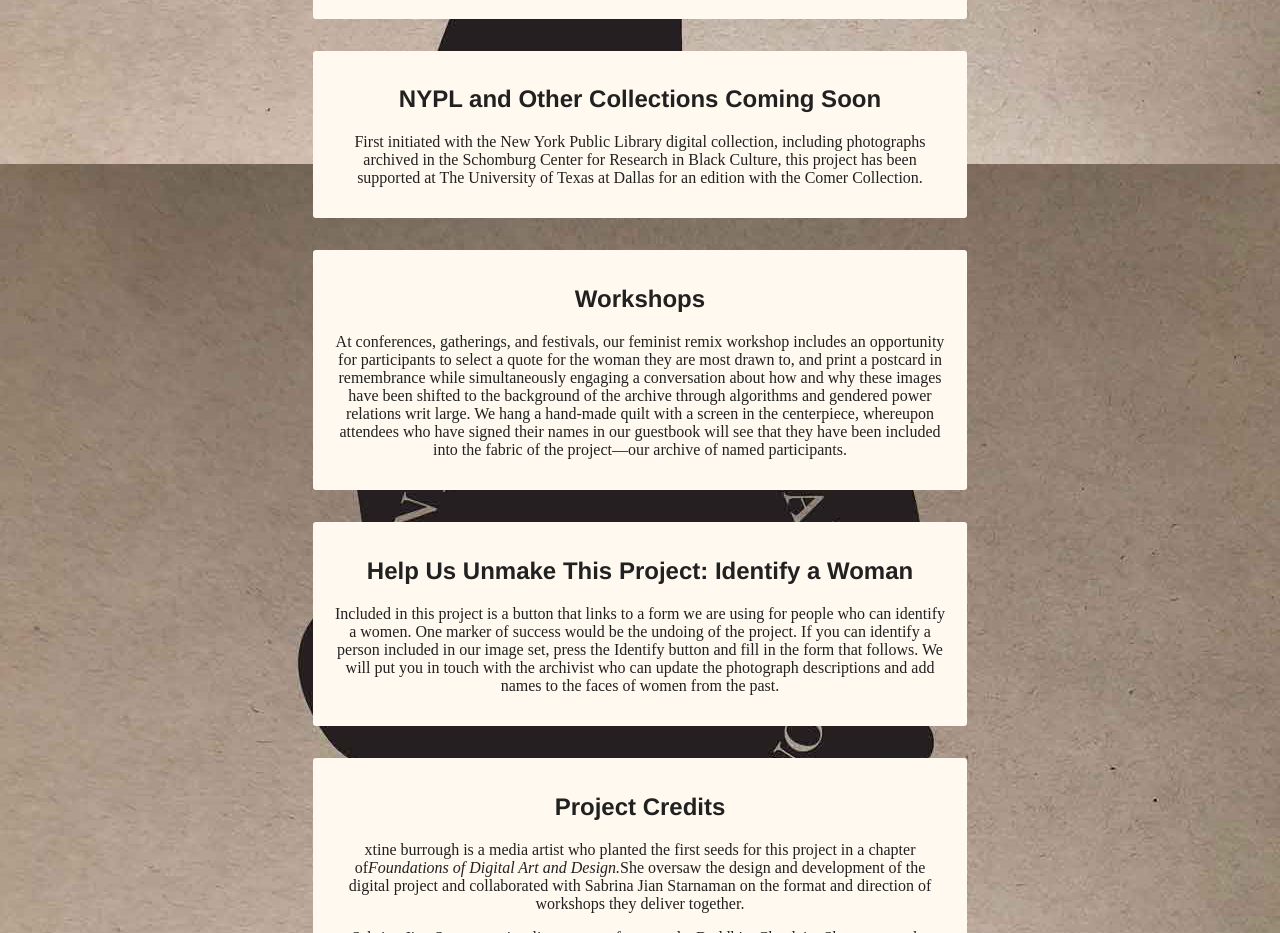
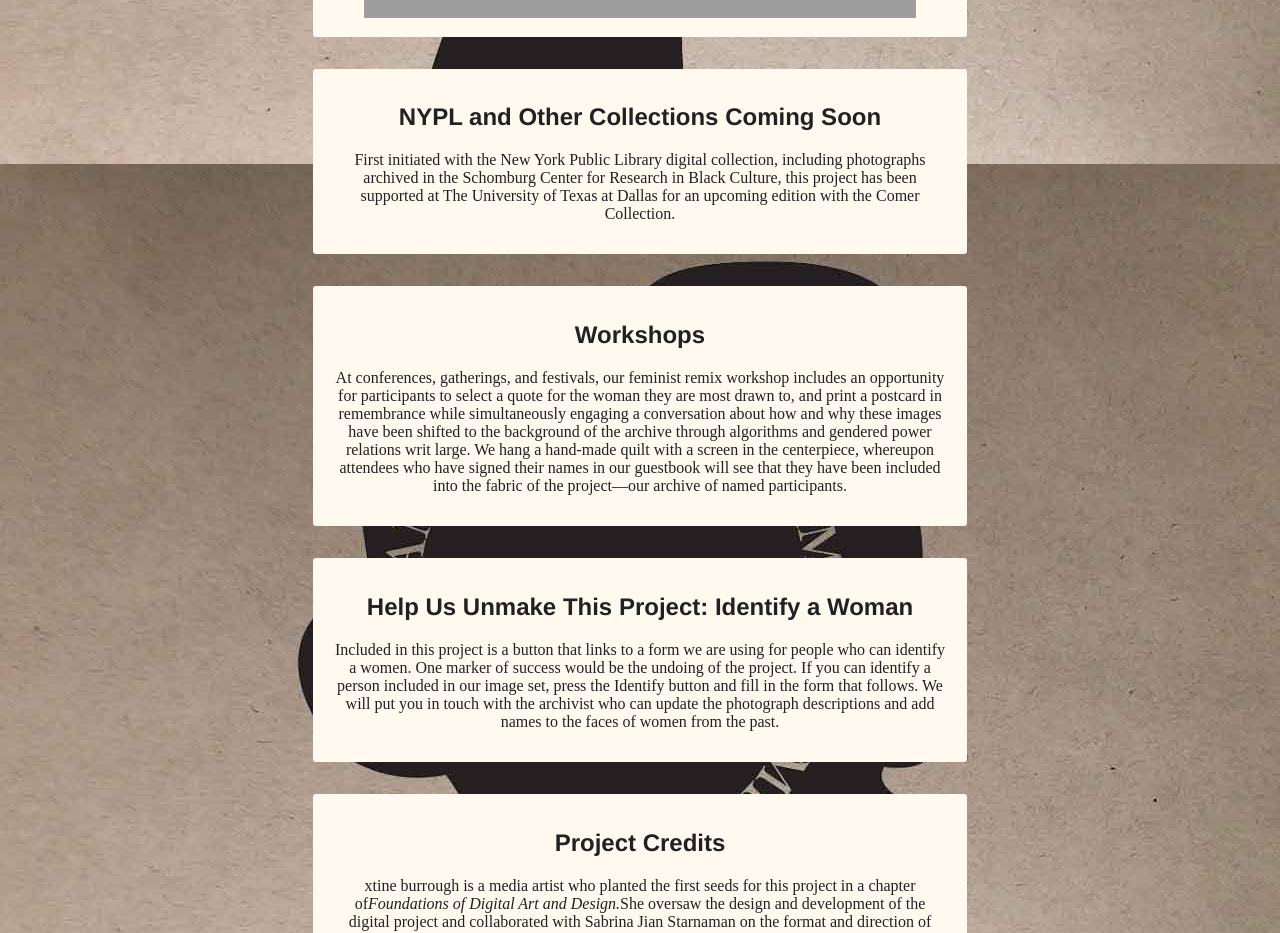
Before and after one commit to xtineburrough/archiveUnnamedWomen, a React (Create React App) app: page / in a window 1280 px wide. Shown: the part 860-1793 px from the top of the page. Built offline with nearby package versions, Linux system fonts and the light colour scheme; grey boxes are pictures that could not be loaded; a web font is replaced by a local one.

Commit message:
fixed em spacing

```diff
--- a/src/components/Home.js
+++ b/src/components/Home.js
@@ -6,13 +6,13 @@ export default function About() {
 
        <div className="type">
 		<h2>An Archive of Unnamed Women</h2>
-			<p><em>An Archive of Unnamed Women</em>is a speculative remix that recovers photographs of unidentified women in digital photography collections. This project highlights a critical discussion about gendered power relations in archived visual materials that are saved as part of a digital object&#8217;s metadata. Choose a collection to view from the All Collections pull-down menu.
+			<p><em>An Archive of Unnamed Women</em> is a speculative remix that recovers photographs of unidentified women in digital photography collections. This project highlights a critical discussion about gendered power relations in archived visual materials that are saved as part of a digital object&#8217;s metadata. Choose a collection to view from the All Collections pull-down menu.
 			</p>
 	</div>
 
 
 		<div className="type">
-			<p>Visitors who search<em>An Archive of Unnamed Women</em>are presented with their photographs and, upon clicking for more information, a juxtaposed description drawn from a parallel collection of women&#8217;s writing about women.</p>
+			<p>Visitors who search <em>An Archive of Unnamed Women</em> are presented with their photographs and, upon clicking for more information, a juxtaposed description drawn from a parallel collection of women&#8217;s writing about women.</p>
 		</div>
 
 	<div className="type">
@@ -20,7 +20,7 @@ export default function About() {
 	</div>
 	<div className="type">
       <h2>NYPL and Other Collections Coming Soon</h2>
-      <p>First initiated with the New York Public Library digital collection, including photographs archived in the Schomburg Center for Research in Black Culture, this project has been supported at The University of Texas at Dallas for an edition with the Comer Collection.</p>
+      <p>First initiated with the New York Public Library digital collection, including photographs archived in the Schomburg Center for Research in Black Culture, this project has been supported at The University of Texas at Dallas for an upcoming edition with the Comer Collection.</p>
 	</div>
 
 	<div className="type">
```
